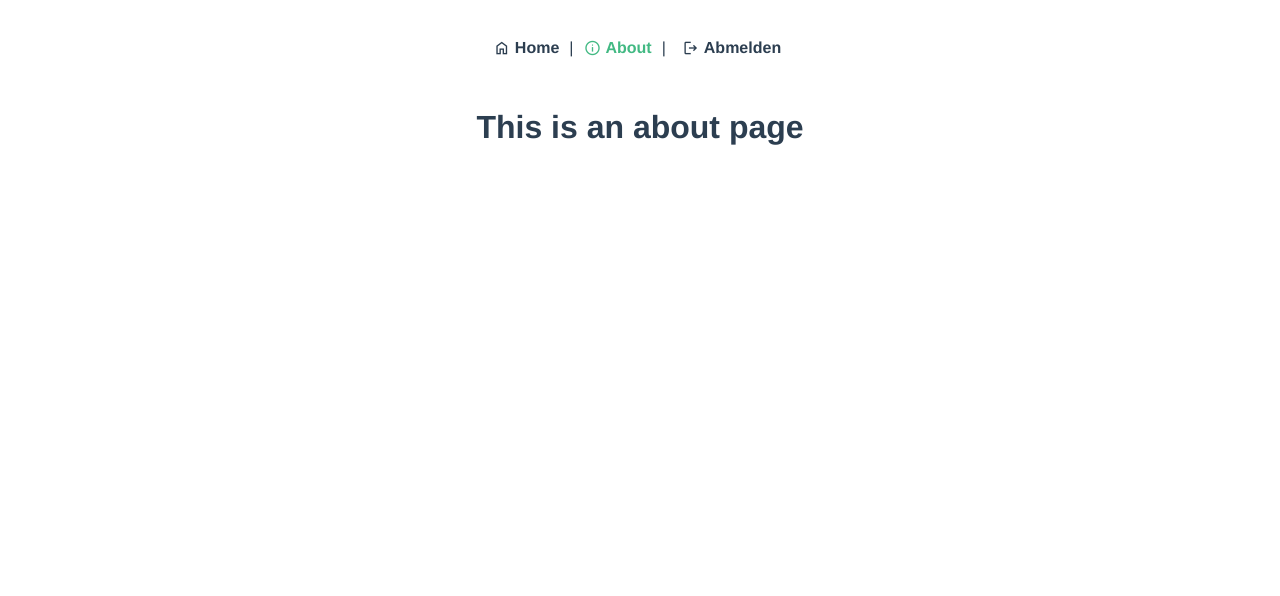
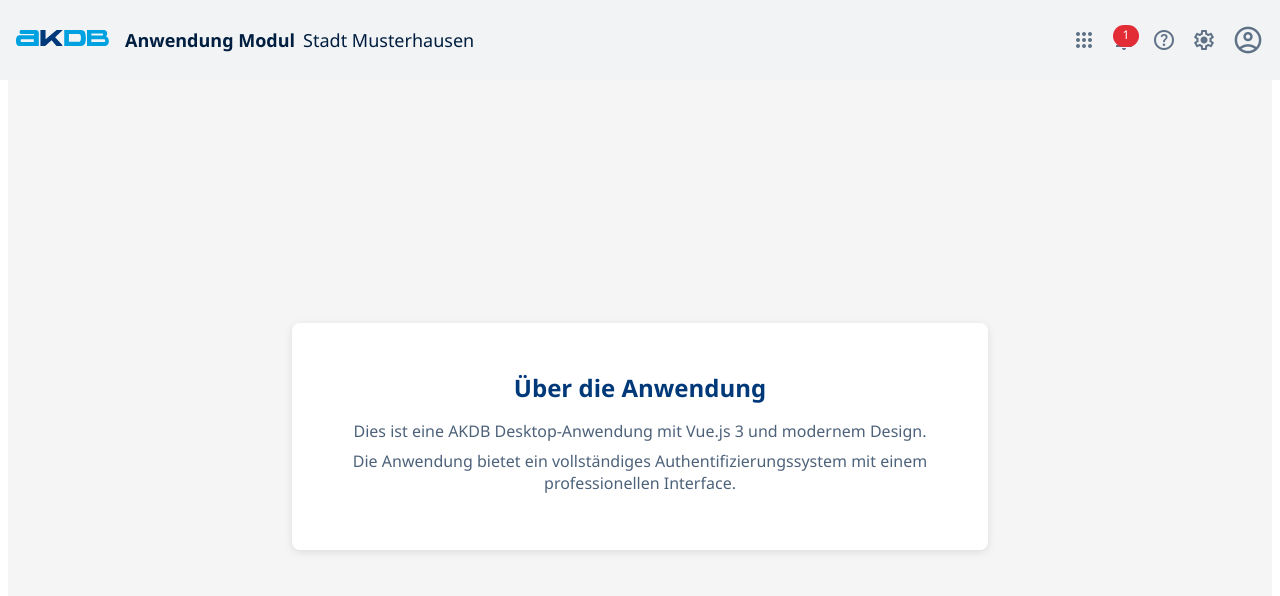
Before and after one commit to eltuctuc/save-automatic, a Vue app: page /about in a window 1280 px wide. Shown: the top 596 px of the page. Built offline with nearby package versions, Linux system fonts and the light colour scheme; sample sign-in values are in the browser's storage.

Commit message:
created AppHeader

```diff
--- a/src/App.vue
+++ b/src/App.vue
@@ -1,42 +1,35 @@
 <template>
   <div id="app">
-    <!-- Navigation nur anzeigen wenn authentifiziert -->
-    <nav v-if="isAuthenticated">
-      <router-link to="/">
-        <MaterialIcon name="home" size="small" /> Home
-      </router-link> |
-      <router-link to="/about">
-        <MaterialIcon name="info" size="small" /> About
-      </router-link> |
-      <button @click="handleLogout" class="logout-btn">
-        <MaterialIcon name="logout" size="small" /> Abmelden
-      </button>
-    </nav>
-    <router-view />
+    <!-- AppHeader nur anzeigen wenn authentifiziert -->
+    <AppHeader v-if="isAuthenticated" :app-title="headerTitle" :organization="headerOrganization" />
+
+    <!-- Main Content Area -->
+    <main :class="{ 'with-header': isAuthenticated }">
+      <router-view />
+    </main>
   </div>
 </template>
 
 <script>
 import { mapActions, mapGetters } from 'vuex';
+import AppHeader from './components/AppHeader.vue';
 
 export default {
   name: 'App',
+  components: {
+    AppHeader
+  },
+  data() {
+    return {
+      headerTitle: 'Anwendung Modul',
+      headerOrganization: 'Stadt Musterhausen'
+    }
+  },
   computed: {
     ...mapGetters(['isAuthenticated'])
   },
   methods: {
-    ...mapActions(['logout', 'checkAuthStatus']),
-
-    handleLogout() {
-      console.log('Logout button clicked'); // Debug log
-      // Direktes Logout und Navigation zur Logout-Seite
-      this.logout();
-      this.$router.push('/logout').then(() => {
-        console.log('Navigation to /logout successful');
-      }).catch(error => {
-        console.error('Navigation error:', error);
-      });
-    }
+    ...mapActions(['checkAuthStatus'])
   },
   created() {
     // Prüfe Authentication-Status beim App-Start
@@ -47,48 +40,18 @@ export default {
 
 <style lang="scss">
 #app {
-  font-family: Avenir, Helvetica, Arial, sans-serif;
+  font-family: $font-family-primary;
   -webkit-font-smoothing: antialiased;
   -moz-osx-font-smoothing: grayscale;
-  text-align: center;
-  color: #2c3e50;
+  color: get-color(text-primary);
+  min-height: 100vh;
 }
 
-nav {
-  padding: 30px;
-  display: flex;
-  align-items: center;
-  justify-content: center;
-  gap: 10px;
+main {
+  min-height: 100vh;
 
-  a {
-    font-weight: bold;
-    color: #2c3e50;
-    text-decoration: none;
-    display: flex;
-    align-items: center;
-    gap: 4px;
-
-    &.router-link-exact-active {
-      color: #42b983;
-    }
-  }
-
-  .logout-btn {
-    background: none;
-    border: none;
-    color: #2c3e50;
-    font-weight: bold;
-    cursor: pointer;
-    display: flex;
-    align-items: center;
-    gap: 4px;
-    font-size: inherit;
-    font-family: inherit;
-
-    &:hover {
-      color: #42b983;
-    }
+  &.with-header {
+    padding-top: 56px; // Platz für den fixen Header
   }
 }
 </style>
--- /dev/null
+++ b/src/components/AppHeader.vue
@@ -0,0 +1,208 @@
+<template>
+  <header class="app-header">
+    <div class="header-content">
+      <!-- Left Side: Logo + Title -->
+      <div class="left-section">
+        <div class="logo-container">
+          <img src="@/assets/logo.svg" alt="AKDB Logo" class="akdb-logo" />
+        </div>
+
+        <div class="title-section">
+          <div class="app-title">{{ appTitle }}</div>
+          <div class="organization">{{ organization }}</div>
+        </div>
+      </div>
+
+      <!-- Right Side: Icons + User -->
+      <div class="right-section">
+        <div class="icon-group">
+          <button type="button" class="icon-button" title="App Switcher">
+            <MaterialIcon name="apps" size="medium" />
+          </button>
+          <button type="button" class="icon-button notification-btn" title="Benachrichtigungen">
+            <MaterialIcon name="notifications" size="medium" />
+            <div class="notification-badge">1</div>
+          </button>
+          <button type="button" class="icon-button" title="Hilfe">
+            <MaterialIcon name="help" size="medium" />
+          </button>
+          <button type="button" class="icon-button" title="Einstellungen">
+            <MaterialIcon name="settings" size="medium" />
+          </button>
+        </div>
+
+        <button type="button" class="user-avatar" @click="handleLogout" title="Benutzerkonto">
+          <MaterialIcon name="account_circle" size="large" />
+        </button>
+      </div>
+    </div>
+  </header>
+</template>
+
+<script>
+import { mapActions } from 'vuex';
+
+export default {
+  name: 'AppHeader',
+  props: {
+    appTitle: {
+      type: String,
+      default: 'Anwendung Modul'
+    },
+    organization: {
+      type: String,
+      default: 'Stadt Musterhausen'
+    }
+  },
+  methods: {
+    ...mapActions(['logout']),
+
+    handleLogout() {
+      // Logout durchführen und zur Logout-Seite navigieren
+      this.logout();
+      this.$router.push('/logout');
+    }
+  }
+}
+</script>
+
+<style scoped lang="scss">
+.app-header {
+  position: fixed;
+  top: 0;
+  left: 0;
+  right: 0;
+  z-index: 1000;
+  background: #f2f3f5; // Figma design background
+  box-sizing: border-box;
+}
+
+.header-content {
+  display: flex;
+  align-items: center;
+  justify-content: space-between;
+  height: 56px; // Figma design height
+  padding: 12px 16px; // Figma design padding
+  gap: 16px;
+}
+
+.left-section {
+  display: flex;
+  align-items: center;
+  gap: 16px;
+  flex: 1;
+  min-width: 0;
+}
+
+.logo-container {
+  flex-shrink: 0;
+}
+
+.akdb-logo {
+  height: 16px;
+  width: 93px;
+  object-fit: contain;
+}
+
+.title-section {
+  display: flex;
+  align-items: center;
+  gap: 8px;
+  color: #001e40; // Figma text color
+  font-family: 'Segoe UI', sans-serif;
+  font-size: 18px;
+  line-height: 1;
+  white-space: nowrap;
+}
+
+.app-title {
+  font-weight: 700; // Bold
+  line-height: 24px;
+}
+
+.organization {
+  font-weight: 400; // Regular
+  line-height: 27px;
+}
+
+.right-section {
+  display: flex;
+  align-items: center;
+  justify-content: flex-end;
+  gap: 16px;
+  flex-shrink: 0;
+}
+
+.icon-group {
+  display: flex;
+  align-items: center;
+  gap: 16px;
+  height: 24px;
+}
+
+.icon-button {
+  display: flex;
+  align-items: center;
+  justify-content: center;
+  width: 24px;
+  height: 24px;
+  background: transparent;
+  border: none;
+  cursor: pointer;
+  color: #001f429c; // Figma icon color
+  transition: get-transition(fast);
+
+  &:hover {
+    color: #001e40;
+  }
+
+  .material-icon {
+    font-size: 24px;
+  }
+}
+
+.notification-btn {
+  position: relative;
+}
+
+.notification-badge {
+  position: absolute;
+  top: -3px;
+  right: -3px;
+  background: #e22c36; // Figma danger color
+  color: #ffffff;
+  font-family: 'Segoe UI', sans-serif;
+  font-size: 12px;
+  font-weight: 400;
+  line-height: 18px;
+  text-align: center;
+  min-width: 18px;
+  min-height: 18px;
+  border-radius: 100px;
+  padding: 1px 4px 3px 4px;
+  display: flex;
+  align-items: center;
+  justify-content: center;
+}
+
+.user-avatar {
+  display: flex;
+  align-items: center;
+  justify-content: center;
+  width: 32px;
+  height: 32px;
+  background: transparent;
+  border: none;
+  cursor: pointer;
+  color: #001f429c; // Figma icon color
+  transition: get-transition(fast);
+
+  &:hover {
+    color: #001e40;
+  }
+
+  .material-icon {
+    font-size: 32px;
+  }
+}
+</style>
--- a/src/scss/global.scss
+++ b/src/scss/global.scss
@@ -147,21 +147,3 @@ $transitions: (
 @function get-transition($key) {
   @return map-get($transitions, $key);
 }
-
-// ========================================
-// Legacy Variables (for backward compatibility)
-// ========================================
-$border-color: rgba(0, 31, 66, 0.51);
-$border-light: rgba(0, 31, 66, 0.2);
-$text-color: rgba(0, 31, 66, 0.7);
-$input-text: rgba(0, 31, 66, 0.9);
-$required-color: #004b9e;
-$primary-blue: #276ae1;
-$primary-blue-hover: #1e5bc7;
-$secondary-blue: #004b9e;
-$error-color: #d32f2f;
-$background-gray: #f5f5f5;
-$border-radius: 4px;
-$space-s: 4px;
-$space-m: 16px;
-$font-family: 'Segoe UI', -apple-system, BlinkMacSystemFont, 'Roboto', 'Helvetica Neue', Arial, sans-serif;
--- a/src/views/AboutView.vue
+++ b/src/views/AboutView.vue
@@ -1,5 +1,46 @@
 <template>
   <div class="about">
-    <h1>This is an about page</h1>
+    <div class="content-area">
+      <h1>Über die Anwendung</h1>
+      <p>Dies ist eine AKDB Desktop-Anwendung mit Vue.js 3 und modernem Design.</p>
+      <p>Die Anwendung bietet ein vollständiges Authentifizierungssystem mit einem professionellen Interface.</p>
+    </div>
   </div>
 </template>
+
+<style scoped lang="scss">
+.about {
+  min-height: calc(100vh - 56px);
+  display: flex;
+  align-items: center;
+  justify-content: center;
+  background: get-color(background-gray);
+}
+
+.content-area {
+  text-align: center;
+  padding: get-spacing(2xl);
+  background: white;
+  border-radius: get-border-radius(lg);
+  box-shadow: get-shadow(base);
+  max-width: 600px;
+  width: 100%;
+  margin: get-spacing(lg);
+
+  h1 {
+    font-family: $font-family-primary;
+    font-size: get-font-size(2xl);
+    font-weight: get-font-weight(semibold);
+    color: get-color(primary);
+    margin: 0 0 get-spacing(m) 0;
+  }
+
+  p {
+    font-family: $font-family-primary;
+    font-size: get-font-size(base);
+    color: get-color(text-secondary);
+    margin: get-spacing(sm) 0;
+    line-height: get-line-height(relaxed);
+  }
+}
+</style>
--- a/src/views/HomeView.vue
+++ b/src/views/HomeView.vue
@@ -1,6 +1,16 @@
 <template>
   <div class="home">
-    <!-- Startseite ist leer, nur Navigation wird in App.vue angezeigt -->
+    <div class="content-area">
+      <h1>Willkommen in der AKDB-Anwendung</h1>
+      <p>Sie sind erfolgreich angemeldet.</p>
+
+      <div class="navigation-links">
+        <router-link to="/about" class="nav-button">
+          <MaterialIcon name="info" size="small" />
+          Über die Anwendung
+        </router-link>
+      </div>
+    </div>
   </div>
 </template>
 
@@ -15,6 +25,67 @@ export default {
 }
 </script>
 
-<style scoped>
-/* Startseite ist leer - nur Navigation sichtbar */
+<style scoped lang="scss">
+.home {
+  min-height: calc(100vh - 56px);
+  display: flex;
+  align-items: center;
+  justify-content: center;
+  background: get-color(background-gray);
+}
+
+.content-area {
+  text-align: center;
+  padding: get-spacing(2xl);
+  background: white;
+  border-radius: get-border-radius(lg);
+  box-shadow: get-shadow(base);
+  max-width: 600px;
+  width: 100%;
+  margin: get-spacing(lg);
+
+  h1 {
+    font-family: $font-family-primary;
+    font-size: get-font-size(2xl);
+    font-weight: get-font-weight(semibold);
+    color: get-color(primary);
+    margin: 0 0 get-spacing(m) 0;
+  }
+
+  p {
+    font-family: $font-family-primary;
+    font-size: get-font-size(base);
+    color: get-color(text-secondary);
+    margin: 0 0 get-spacing(lg) 0;
+  }
+}
+
+.navigation-links {
+  margin-top: get-spacing(lg);
+}
+
+.nav-button {
+  display: inline-flex;
+  align-items: center;
+  gap: get-spacing(s);
+  padding: get-spacing(sm) get-spacing(m);
+  background: get-color(primary);
+  color: white;
+  text-decoration: none;
+  border-radius: get-border-radius(base);
+  font-family: $font-family-primary;
+  font-size: get-font-size(base);
+  font-weight: get-font-weight(medium);
+  transition: get-transition(base);
+
+  &:hover {
+    background: get-color(primary-hover);
+    transform: translateY(-1px);
+    box-shadow: get-shadow(base);
+  }
+
+  &:active {
+    transform: translateY(0);
+  }
+}
 </style>
```
Also changed, not shown: src/views/LoginView.vue (+28 -28 lines), src/views/LogoutView.vue (+15 -15 lines), src/scss/README.md, 1 other file (tests, documents, lock files or other folders).
